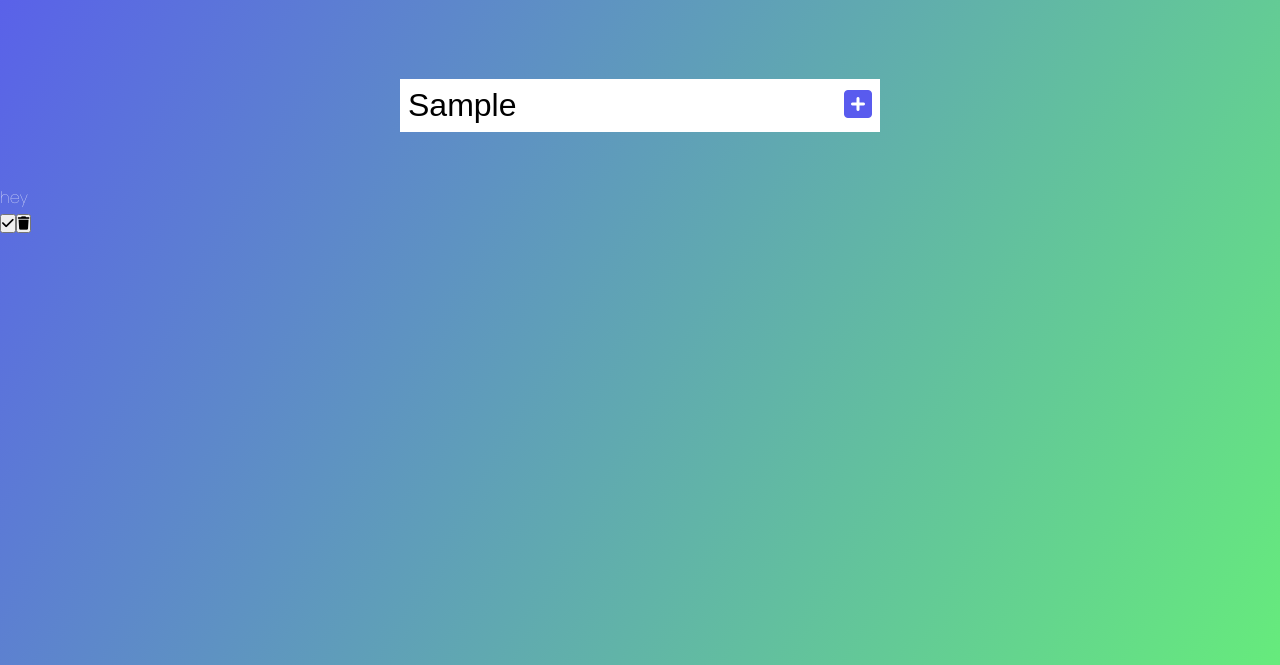
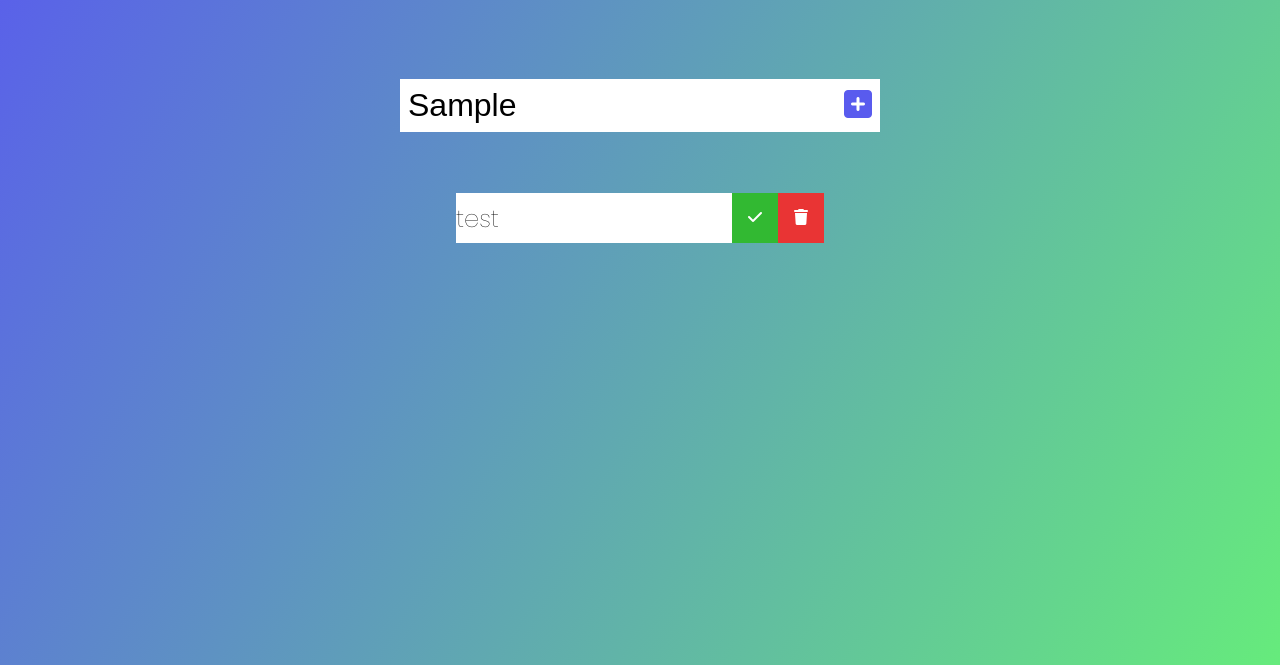
Before and after one commit to wilks625/Todo-List, a plain HTML site: page index.html in a window 1280 px wide. Both pictures are taken after typing "Sample" into the empty fields and a click on the button 858 px from the left and 240 px from the top of the page. Shown: the part 135-800 px from the top of the page. Drawn offline with Linux system fonts and the light colour scheme.

Commit message:
styled complete and trash buttons

```diff
--- a/app.js
+++ b/app.js
@@ -14,7 +14,7 @@ function addTodo(event) {
     todoDiv.classList.add("todo");
     //Create LI
     const newTodo = document.createElement("li");
-    newTodo.innerText = "hey";
+    newTodo.innerText = "test";
     newTodo.classList.add("todo-item");
     todoDiv.appendChild(newTodo);
     //Checkmark button
--- a/style.css
+++ b/style.css
@@ -39,3 +39,42 @@ form button:hover {
     background:#595bee ;
     color: white;
 }
+
+.todo-container {
+    display: flex;
+    justify-content: center;
+    align-items: center;
+}
+
+.todo-list {
+    min-width: 30%;
+    list-style: none;
+}
+
+.todo {
+    margin: 0.5rem;
+    background: white;
+    color: black;
+    font-size: 1.5rem;
+    display: flex;
+    justify-content: space-between;
+    align-items: center;
+}
+
+.todo li {
+    flex: 1;
+}
+
+.trash-btn,
+.complete-btn {
+    background: rgb(50, 185, 50);
+    color: white;
+    border: none;
+    padding: 1rem;
+    cursor: pointer;
+    font-size: 1rem;
+}
+
+.trash-btn {
+    background: rgb(233, 52, 52);
+}
```
